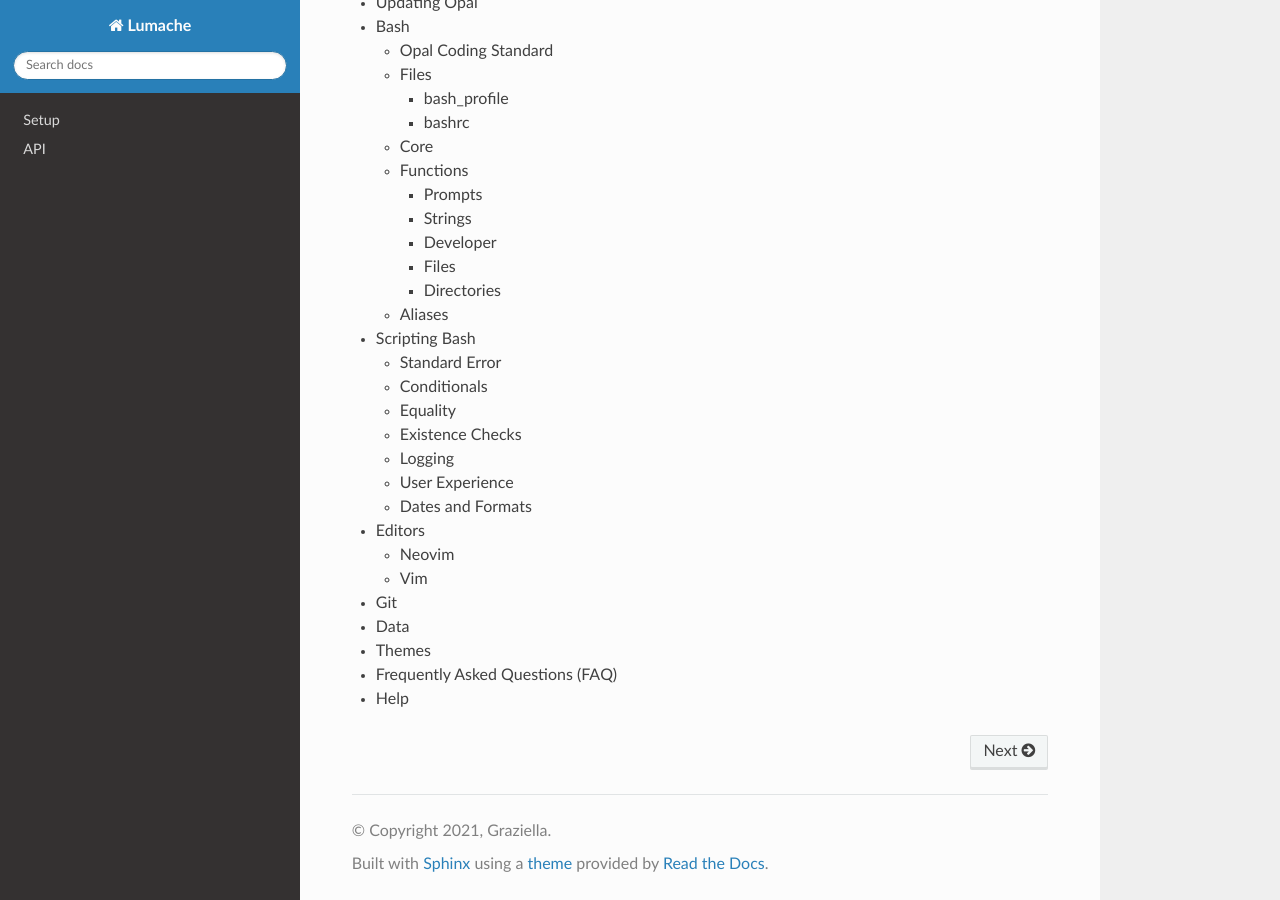
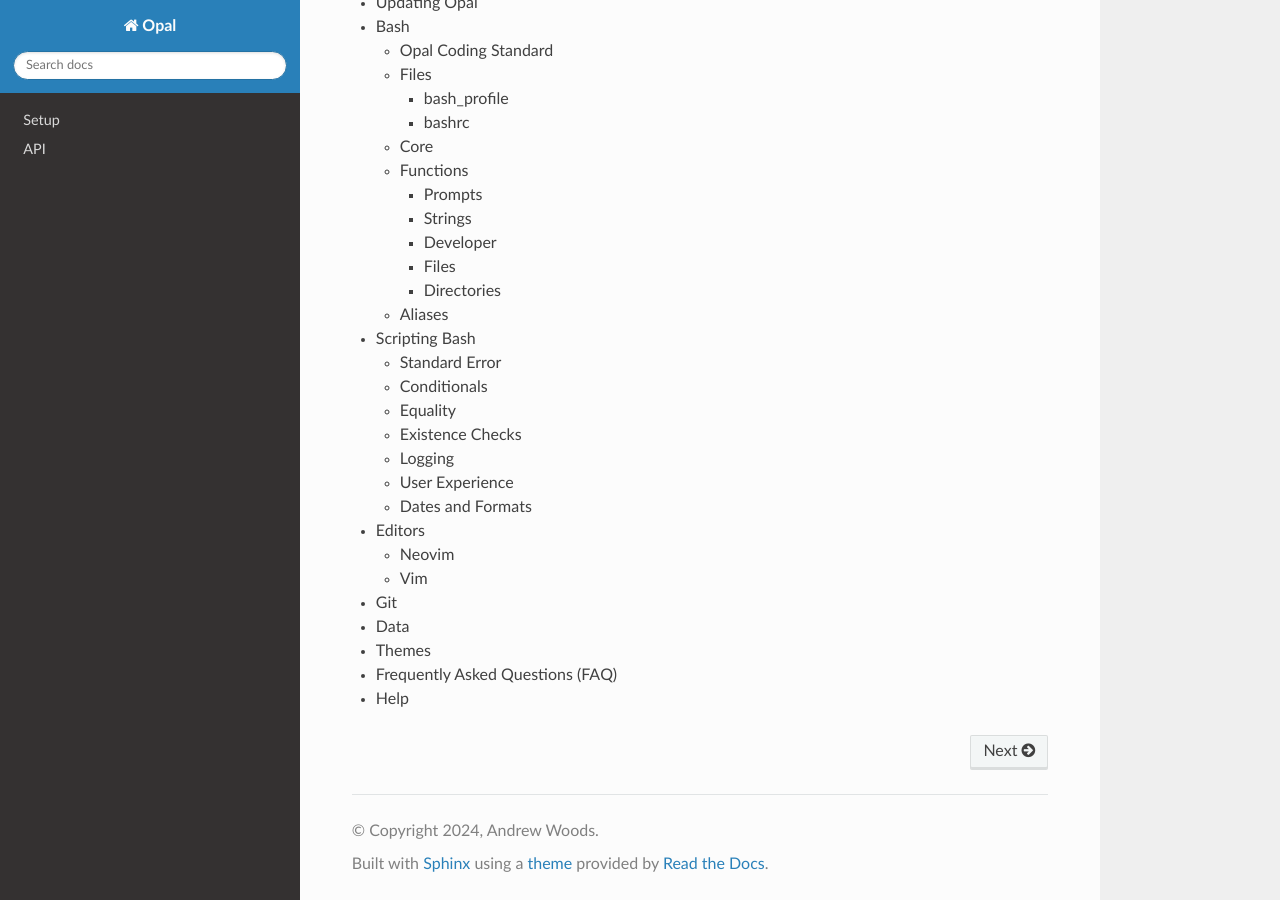
Before and after one commit to andrewwoods/opal-documentation-rtd, a Sphinx documentation site: the page built from docs/source/index.rst, in a window 1280 px wide and 900 px high, scrolled down 966 px. Built offline with Sphinx 7.4.7 and the Read the Docs theme 3.1.0, drawn with Linux system fonts in a browser that asks for light colours.

Commit message:
Replace tutorial config settings with mine
Updated the project name and copyright info.

```diff
--- a/docs/source/conf.py
+++ b/docs/source/conf.py
@@ -2,9 +2,9 @@
 
 # -- Project information
 
-project = 'Lumache'
-copyright = '2021, Graziella'
-author = 'Graziella'
+project = 'Opal'
+copyright = '2024, Andrew Woods'
+author = 'Andrew Woods'
 
 release = '0.1'
 version = '0.1.0'
```
